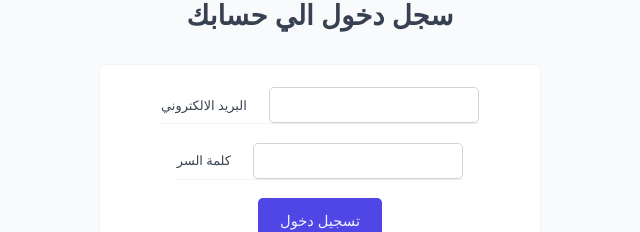
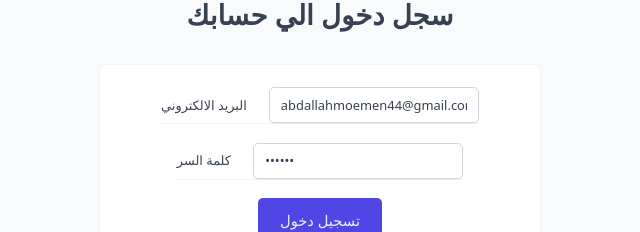
Before and after one commit to AbdullaNassar/Smart-Clinic, a React (Vite) app: page /login in a window 1280 px wide. Shown: the part 328-560 px from the top of the page, without its empty margins (320-960 px from the left). Built offline with nearby package versions, Linux system fonts and the light colour scheme; a web font is replaced by a local one.

Commit message:
add default login account

```diff
--- a/package.json
+++ b/package.json
@@ -44,7 +44,7 @@
     "postcss": "^8.4.31",
     "prettier": "^3.0.3",
     "prettier-plugin-tailwindcss": "^0.5.6",
-    "vite": "^4.4.5",
+    "vite": "^4.5.13",
     "vite-plugin-eslint": "^1.8.1"
   }
 }
--- a/src/features/authentication/LoginForm.jsx
+++ b/src/features/authentication/LoginForm.jsx
@@ -8,8 +8,8 @@ import SpinnerMini from "../../UI/SpinnerMini";
 import toast from "react-hot-toast";
 
 function LoginForm() {
-  const [email, setEmail] = useState("");
-  const [password, setPassword] = useState("");
+  const [email, setEmail] = useState("abdallahmoemen44@gmail.com");
+  const [password, setPassword] = useState("123456");
 
   const { login, isLoading } = useLogin();
   function handleSubmit(e) {
```
Also changed, not shown: 1 other file (tests, documents, lock files or other folders).
